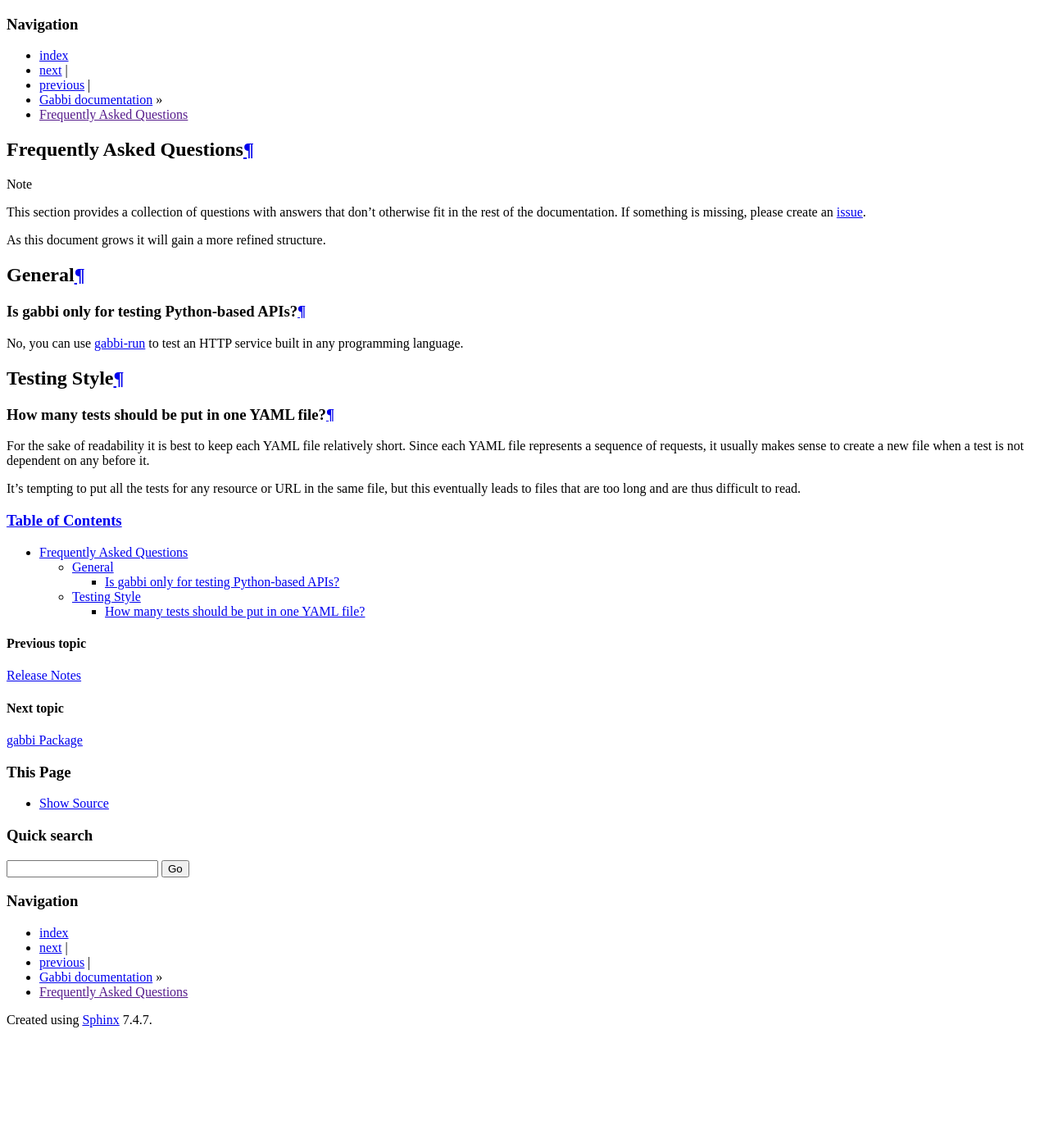
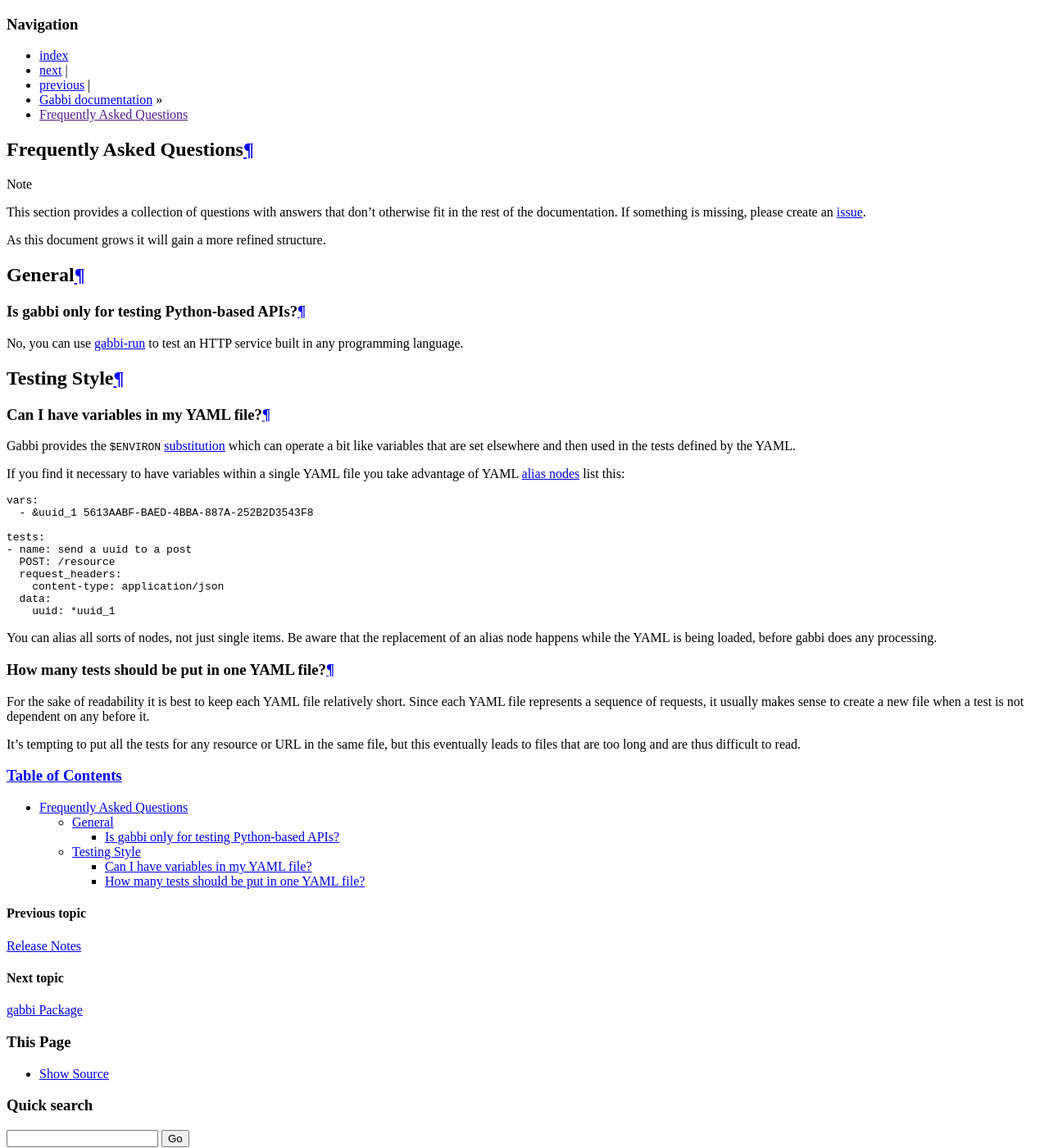
Before and after one commit to cdent/gabbi, a Sphinx documentation site: the page built from docs/source/faq.rst, in a window 1280 px wide and 1400 px high. Shown: the whole window at 82% size. Built offline with Sphinx 7.4.7, drawn with Linux system fonts in a browser that asks for light colours; comment, search, counter and statistics services are not loaded.

Commit message:
Add a FAQ about yaml anchors and aliases
They are black magic, but very useful.

```diff
--- a/docs/source/faq.rst
+++ b/docs/source/faq.rst
@@ -10,6 +10,8 @@
           As this document grows it will gain a more refined
           structure.
 
+.. highlight:: yaml
+
 General
 ~~~~~~~
 
@@ -21,6 +23,33 @@
 
 Testing Style
 ~~~~~~~~~~~~~
+
+Can I have variables in my YAML file?
+-------------------------------------
+
+Gabbi provides the ``$ENVIRON`` :ref:`substitution
+<state-substitution>` which can operate a bit like variables that
+are set elsewhere and then used in the tests defined by the YAML.
+
+If you find it necessary to have variables within a single YAML file
+you take advantage of YAML `alias nodes`_ list this::
+
+    vars:
+      - &uuid_1 5613AABF-BAED-4BBA-887A-252B2D3543F8
+
+    tests:
+    - name: send a uuid to a post
+      POST: /resource
+      request_headers:
+        content-type: application/json
+      data:
+        uuid: *uuid_1
+
+You can alias all sorts of nodes, not just single items. Be aware
+that the replacement of an alias node happens while the YAML is
+being loaded, before gabbi does any processing.
+
+.. _alias nodes: http://www.yaml.org/spec/1.2/spec.html#id2786196
 
 How many tests should be put in one YAML file?
 ----------------------------------------------
```
